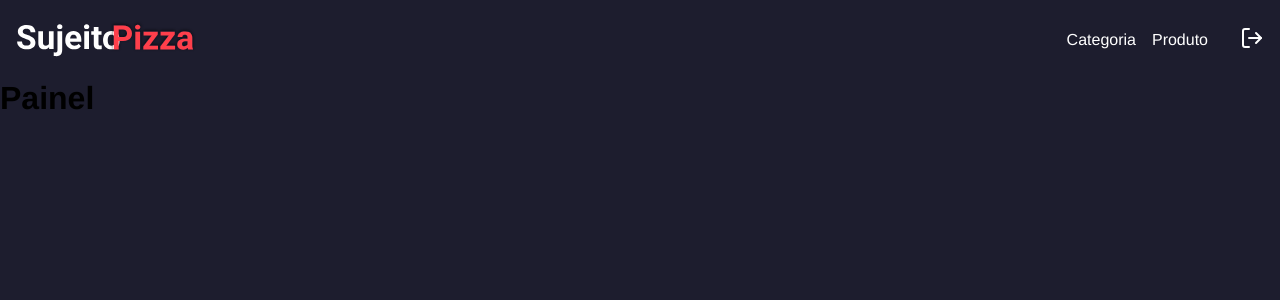
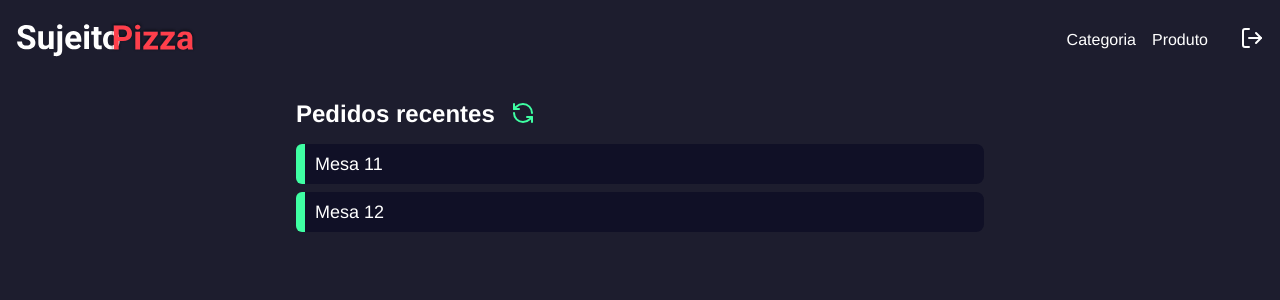
Before and after one commit to TomoriComAncora/frontend, a Next.js app: page /dashboard in a window 1280 px wide. Shown: the top 300 px of the page. Built offline with nearby package versions, Linux system fonts and the light colour scheme.

Commit message:
Feat: lista de pedidos

```diff
--- a/src/app/dashboard/components/header/index.tsx
+++ b/src/app/dashboard/components/header/index.tsx
@@ -1,10 +1,20 @@
+"use client";
 import Link from "next/link";
 import styles from "./styles.module.scss";
 import Image from "next/image";
 import Logo from "/public/logo.svg";
 import { LogOut } from "lucide-react";
+import { deleteCookie } from "cookies-next";
+import { useRouter } from "next/navigation"
 
 export function Header() {
+  const router = useRouter();
+
+  async function handleLogout(){
+    deleteCookie("session", {path: "/"});
+    router.replace("/");
+  }
+
   return (
     <header className={styles.headerContainer}>
       <div className={styles.headerContent}>
@@ -22,7 +32,7 @@ export function Header() {
         <nav>
           <Link href="/dashboard/category">Categoria</Link>
           <Link href="/dashboard/product">Produto</Link>
-          <form>
+          <form action={handleLogout}>
             <button type="submit">
               <LogOut color="#fff" />
             </button>
--- /dev/null
+++ b/src/app/dashboard/components/orders/index.tsx
@@ -0,0 +1,26 @@
+import styles from "./styles.module.scss";
+import { RefreshCcw } from "lucide-react";
+
+export function Order() {
+  return (
+    <main className={styles.container}>
+      <section className={styles.containerHeader}>
+        <h1>Pedidos recentes</h1>
+        <button>
+          <RefreshCcw color="#3fffa3" />
+        </button>
+      </section>
+
+      <section className={styles.listOrders}>
+        <button className={styles.orderItem}>
+          <div className={styles.tag}></div>
+          <span>Mesa 11</span>
+        </button>
+        <button className={styles.orderItem}>
+          <div className={styles.tag}></div>
+          <span>Mesa 12</span>
+        </button>
+      </section>
+    </main>
+  );
+}
--- /dev/null
+++ b/src/app/dashboard/components/orders/styles.module.scss
@@ -0,0 +1,56 @@
+.container{
+    max-width: 720px;
+    margin: 20px auto;
+    padding: 0 16px;
+    display: flex;
+    justify-content: space-between;
+    flex-direction: column;
+
+    h1{
+        color: var(--white);
+    }
+}
+
+.containerHeader{
+    display: flex;
+    gap: 16px;
+    align-items: center;
+
+    button{
+        background: transparent;
+        border: 0;
+    }
+}
+
+.listOrders{
+    display: flex;
+    flex-direction: column;
+    gap: 8px;
+    margin-top: 1rem;
+}
+
+.orderItem{
+    display: flex;
+    background-color: var(--dark-900);
+    color: var(--white);
+    border: 0;
+    font-size: 18px;
+    align-items: center;
+    border-radius: 8px;
+    transition: all 0.2s;
+
+    span{
+        padding-left: 10px;
+    }
+
+    &:hover{
+        filter: brightness(1.20);
+    }
+}
+
+.tag{
+    width: 9px;
+    height: 40px;
+    background-color: var(--green-900);
+    border-radius: 6px 0 0 6px;
+}
--- a/src/app/dashboard/page.tsx
+++ b/src/app/dashboard/page.tsx
@@ -1,9 +1,10 @@
 import React from 'react'
+import { Order } from './components/orders'
 
 function Dashboard() {
   return (
     <div>
-        <h1>Painel</h1>
+        <Order/>
     </div>
   )
 }
```
